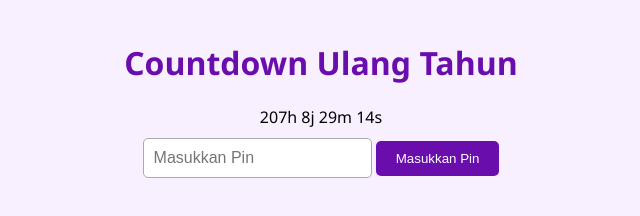
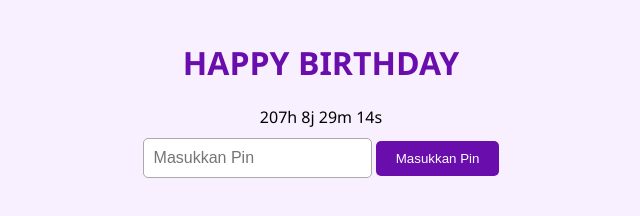
Before and after one commit to soulsanne/test4, a plain HTML site: page index.html in a window 1280 px wide. Shown: the whole page, without its empty margins (319-959 px from the left). Drawn offline with Linux system fonts and the light colour scheme.

Commit message:
Update index.html

```diff
--- a/index.html
+++ b/index.html
@@ -10,7 +10,7 @@
 
   <!-- Halaman Countdown -->
   <div id="countdownPage">
-    <h1>Countdown Ulang Tahun</h1>
+    <h1>HAPPY BIRTHDAY</h1>
     <div id="countdown"></div>
     <input type="text" id="pinInput" placeholder="Masukkan Pin " />
     <button onclick="checkPin()">Masukkan Pin</button>
```
